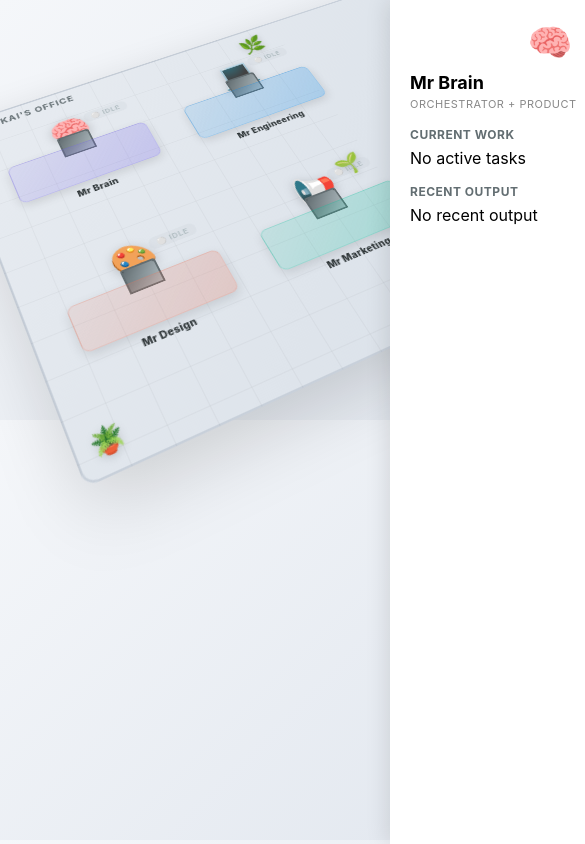
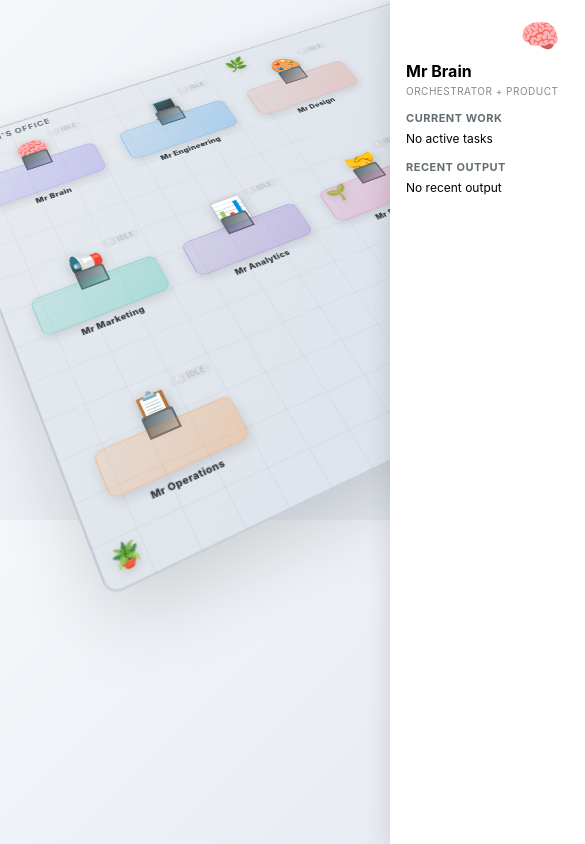
Before and after one commit to godblessyouai/mission-control, a plain HTML site: page mission-control-v1/components/virtual_office.html in a window 390 px wide. Shown: the top 844 px of the page, 585 px wide, since content can reach past the window. Drawn offline with Linux system fonts and the light colour scheme.

Commit message:
Add 3 new agents: Mr Analytics, Mr Support, Mr Operations — 7-agent system

```diff
--- a/mission-control-v1/components/virtual_office.html
+++ b/mission-control-v1/components/virtual_office.html
@@ -20,16 +20,16 @@ body {
 
 .office-floor {
   position: relative;
-  width: 750px;
-  height: 420px;
+  width: 860px;
+  height: 520px;
   transform: rotateX(35deg) rotateZ(-25deg);
   transform-style: preserve-3d;
 }
 
 .floor-tile {
   position: absolute;
-  width: 750px;
-  height: 420px;
+  width: 860px;
+  height: 520px;
   background: linear-gradient(135deg, #e8ecf1 0%, #d5dde6 100%);
   border-radius: 12px;
   border: 2px solid #c8d0da;
@@ -49,8 +49,8 @@ body {
 
 .desk {
   position: absolute;
-  width: 155px;
-  height: 90px;
+  width: 130px;
+  height: 80px;
   cursor: pointer;
   transition: all 0.3s ease;
   transform-style: preserve-3d;
@@ -65,18 +65,18 @@ body {
   position: absolute;
   bottom: 0;
   width: 100%;
-  height: 50px;
+  height: 44px;
   border-radius: 8px;
   box-shadow: 0 4px 12px rgba(0,0,0,0.12);
 }
 
 .desk-screen {
   position: absolute;
-  bottom: 38px;
+  bottom: 34px;
   left: 50%;
   transform: translateX(-50%);
-  width: 36px;
-  height: 28px;
+  width: 30px;
+  height: 22px;
   background: #2d3436;
   border-radius: 3px 3px 0 0;
   border: 2px solid #636e72;
@@ -90,10 +90,10 @@ body {
 
 .agent-avatar {
   position: absolute;
-  bottom: 50px;
+  bottom: 44px;
   left: 50%;
   transform: translateX(-50%);
-  font-size: 36px;
+  font-size: 30px;
   filter: drop-shadow(0 3px 6px rgba(0,0,0,0.2));
   transition: transform 0.3s ease;
 }
@@ -104,10 +104,10 @@ body {
 
 .agent-name {
   position: absolute;
-  bottom: -18px;
+  bottom: -16px;
   width: 100%;
   text-align: center;
-  font-size: 10px;
+  font-size: 9px;
   font-weight: 800;
   color: #2d3436;
   letter-spacing: 0.3px;
@@ -115,28 +115,28 @@ body {
 
 .status-badge {
   position: absolute;
-  top: 2px;
-  right: 8px;
-  font-size: 8px;
+  top: -2px;
+  right: 2px;
+  font-size: 7px;
   font-weight: 700;
-  padding: 2px 8px;
+  padding: 1px 6px;
   border-radius: 10px;
-  letter-spacing: 0.8px;
+  letter-spacing: 0.6px;
   text-transform: uppercase;
 }
 
 .task-bubble {
   position: absolute;
-  bottom: 88px;
+  bottom: 78px;
   left: 50%;
   transform: translateX(-50%);
   background: white;
-  padding: 4px 10px;
-  border-radius: 10px;
-  font-size: 9px;
+  padding: 3px 8px;
+  border-radius: 8px;
+  font-size: 8px;
   color: #636e72;
   white-space: nowrap;
-  max-width: 160px;
+  max-width: 140px;
   overflow: hidden;
   text-overflow: ellipsis;
   box-shadow: 0 2px 8px rgba(0,0,0,0.1);
@@ -144,24 +144,19 @@ body {
   transition: opacity 0.3s ease;
 }
 
-.desk:hover .task-bubble {
-  opacity: 1;
-}
+.desk:hover .task-bubble { opacity: 1; }
 
 .task-bubble::after {
   content: '';
   position: absolute;
-  bottom: -5px;
+  bottom: -4px;
   left: 50%;
   transform: translateX(-50%);
-  width: 0;
-  height: 0;
-  border-left: 5px solid transparent;
-  border-right: 5px solid transparent;
-  border-top: 5px solid white;
+  border-left: 4px solid transparent;
+  border-right: 4px solid transparent;
+  border-top: 4px solid white;
 }
 
-/* Status colors */
 .status-working { background: #00B89422; color: #00B894; }
 .status-idle { background: #B2BEC322; color: #B2BEC3; }
 .status-standby { background: #FDCB6E22; color: #FDCB6E; }
@@ -171,7 +166,6 @@ body {
 .screen-idle { background: linear-gradient(135deg, #636e72, #b2bec3); }
 .screen-standby { background: linear-gradient(135deg, #FDCB6E, #F6E58D); }
 
-/* Pulse for working */
 @keyframes pulse-glow {
   0% { box-shadow: 0 0 5px rgba(0,184,148,0.3); }
   50% { box-shadow: 0 0 20px rgba(0,184,148,0.6); }
@@ -179,22 +173,9 @@ body {
 }
 .desk-working { animation: pulse-glow 2s infinite; border-radius: 8px; }
 
-/* Typing animation for working */
-@keyframes typing {
-  0%, 100% { opacity: 0.3; }
-  50% { opacity: 1; }
-}
-.typing-dots span {
-  animation: typing 1.4s infinite;
-  font-size: 14px;
-}
-.typing-dots span:nth-child(2) { animation-delay: 0.2s; }
-.typing-dots span:nth-child(3) { animation-delay: 0.4s; }
-
-/* Office decorations */
 .plant {
   position: absolute;
-  font-size: 24px;
+  font-size: 20px;
   filter: drop-shadow(0 2px 4px rgba(0,0,0,0.15));
 }
 
@@ -202,34 +183,32 @@ body {
   position: absolute;
   top: 8px;
   left: 12px;
-  font-size: 11px;
+  font-size: 10px;
   font-weight: 700;
   color: #636e72;
   letter-spacing: 1px;
   text-transform: uppercase;
 }
 
-/* Info panel */
 .info-panel {
   position: fixed;
   top: 0;
-  right: -320px;
-  width: 320px;
+  right: -300px;
+  width: 300px;
   height: 100%;
   background: white;
   box-shadow: -4px 0 20px rgba(0,0,0,0.1);
   transition: right 0.3s ease;
   z-index: 100;
-  padding: 20px;
+  padding: 16px;
   overflow-y: auto;
 }
 .info-panel.open { right: 0; }
-.info-panel h3 { font-size: 18px; margin-bottom: 4px; }
-.info-panel .role { font-size: 11px; color: #888; text-transform: uppercase; letter-spacing: 0.5px; }
-.info-panel .section { margin-top: 16px; }
-.info-panel .section h4 { font-size: 12px; color: #636e72; text-transform: uppercase; letter-spacing: 0.5px; margin-bottom: 6px; }
-.info-panel .job-item { padding: 8px; background: #f8f9fa; border-radius: 8px; margin-bottom: 6px; font-size: 12px; }
-.info-panel .close-btn { position: absolute; top: 12px; right: 12px; cursor: pointer; font-size: 18px; color: #b2bec3; }
+.info-panel h3 { font-size: 16px; margin-bottom: 4px; }
+.info-panel .role { font-size: 10px; color: #888; text-transform: uppercase; letter-spacing: 0.5px; }
+.info-panel .section { margin-top: 14px; }
+.info-panel .section h4 { font-size: 11px; color: #636e72; text-transform: uppercase; letter-spacing: 0.5px; margin-bottom: 6px; }
+.info-panel .close-btn { position: absolute; top: 10px; right: 10px; cursor: pointer; font-size: 16px; color: #b2bec3; }
 .info-panel .close-btn:hover { color: #2d3436; }
 </style>
 </head>
@@ -242,12 +221,13 @@ body {
     <div class="office-label">🏢 Mr Kai's Office</div>
 
     <!-- Plants -->
-    <div class="plant" style="top:10px;right:20px;">🌿</div>
-    <div class="plant" style="bottom:15px;left:15px;">🪴</div>
-    <div class="plant" style="top:50%;right:10px;">🌱</div>
+    <div class="plant" style="top:8px;right:16px;">🌿</div>
+    <div class="plant" style="bottom:12px;left:12px;">🪴</div>
+    <div class="plant" style="top:45%;right:8px;">🌱</div>
+    <div class="plant" style="bottom:12px;right:50px;">🌿</div>
 
-    <!-- Mr Brain -->
-    <div class="desk" id="desk-brain" style="top:40px;left:40px;" onclick="showPanel('brain')">
+    <!-- Row 1: Brain, Engineering, Design -->
+    <div class="desk" id="desk-brain" style="top:30px;left:30px;" onclick="showPanel('brain')">
       <div class="task-bubble" id="bubble-brain">🪑 Nothing active</div>
       <div class="agent-avatar">🧠</div>
       <div class="desk-screen"><div class="desk-screen-glow screen-idle" id="screen-brain"></div></div>
@@ -256,8 +236,7 @@ body {
       <div class="agent-name">Mr Brain</div>
     </div>
 
-    <!-- Mr Engineering -->
-    <div class="desk" id="desk-engineering" style="top:40px;left:240px;" onclick="showPanel('engineering')">
+    <div class="desk" id="desk-engineering" style="top:30px;left:190px;" onclick="showPanel('engineering')">
       <div class="task-bubble" id="bubble-engineering">🪑 Nothing active</div>
       <div class="agent-avatar">💻</div>
       <div class="desk-screen"><div class="desk-screen-glow screen-idle" id="screen-engineering"></div></div>
@@ -266,8 +245,7 @@ body {
       <div class="agent-name">Mr Engineering</div>
     </div>
 
-    <!-- Mr Design -->
-    <div class="desk" id="desk-design" style="top:220px;left:40px;" onclick="showPanel('design')">
+    <div class="desk" id="desk-design" style="top:30px;left:350px;" onclick="showPanel('design')">
       <div class="task-bubble" id="bubble-design">🪑 Nothing active</div>
       <div class="agent-avatar">🎨</div>
       <div class="desk-screen"><div class="desk-screen-glow screen-idle" id="screen-design"></div></div>
@@ -276,8 +254,8 @@ body {
       <div class="agent-name">Mr Design</div>
     </div>
 
-    <!-- Mr Marketing -->
-    <div class="desk" id="desk-marketing" style="top:220px;left:240px;" onclick="showPanel('marketing')">
+    <!-- Row 2: Marketing, Analytics, Support -->
+    <div class="desk" id="desk-marketing" style="top:200px;left:30px;" onclick="showPanel('marketing')">
       <div class="task-bubble" id="bubble-marketing">🪑 Nothing active</div>
       <div class="agent-avatar">📢</div>
       <div class="desk-screen"><div class="desk-screen-glow screen-idle" id="screen-marketing"></div></div>
@@ -286,29 +264,57 @@ body {
       <div class="agent-name">Mr Marketing</div>
     </div>
 
-    <!-- Mr Kai's desk (center, bigger) -->
-    <div style="position:absolute;top:130px;left:460px;text-align:center;">
-      <div style="font-size:28px;filter:drop-shadow(0 2px 4px rgba(0,0,0,0.2));">👔</div>
-      <div style="width:120px;height:40px;background:linear-gradient(135deg,#6C5CE730,#0984E330);border-radius:8px;border:2px solid #6C5CE740;margin-top:4px;box-shadow:0 4px 12px rgba(0,0,0,0.1);"></div>
-      <div style="font-size:10px;font-weight:800;color:#6C5CE7;margin-top:4px;letter-spacing:0.5px;">MR KAI</div>
+    <div class="desk" id="desk-analytics" style="top:200px;left:190px;" onclick="showPanel('analytics')">
+      <div class="task-bubble" id="bubble-analytics">🪑 Nothing active</div>
+      <div class="agent-avatar">📊</div>
+      <div class="desk-screen"><div class="desk-screen-glow screen-idle" id="screen-analytics"></div></div>
+      <div class="desk-surface" style="background:linear-gradient(135deg,#6F42C120,#6F42C140);border:1px solid #6F42C130;"></div>
+      <div class="status-badge status-idle" id="badge-analytics">⚪ IDLE</div>
+      <div class="agent-name">Mr Analytics</div>
+    </div>
+
+    <div class="desk" id="desk-support" style="top:200px;left:350px;" onclick="showPanel('support')">
+      <div class="task-bubble" id="bubble-support">🪑 Nothing active</div>
+      <div class="agent-avatar">🤝</div>
+      <div class="desk-screen"><div class="desk-screen-glow screen-idle" id="screen-support"></div></div>
+      <div class="desk-surface" style="background:linear-gradient(135deg,#E8439320,#E8439340);border:1px solid #E8439330;"></div>
+      <div class="status-badge status-idle" id="badge-support">⚪ IDLE</div>
+      <div class="agent-name">Mr Support</div>
+    </div>
+
+    <!-- Row 3: Operations -->
+    <div class="desk" id="desk-operations" style="top:370px;left:30px;" onclick="showPanel('operations')">
+      <div class="task-bubble" id="bubble-operations">🪑 Nothing active</div>
+      <div class="agent-avatar">📋</div>
+      <div class="desk-screen"><div class="desk-screen-glow screen-idle" id="screen-operations"></div></div>
+      <div class="desk-surface" style="background:linear-gradient(135deg,#FD7E1420,#FD7E1440);border:1px solid #FD7E1430;"></div>
+      <div class="status-badge status-idle" id="badge-operations">⚪ IDLE</div>
+      <div class="agent-name">Mr Operations</div>
+    </div>
+
+    <!-- Mr Kai's desk (center-right, bigger) -->
+    <div style="position:absolute;top:280px;left:560px;text-align:center;">
+      <div style="font-size:24px;filter:drop-shadow(0 2px 4px rgba(0,0,0,0.2));">👔</div>
+      <div style="width:110px;height:36px;background:linear-gradient(135deg,#6C5CE730,#0984E330);border-radius:8px;border:2px solid #6C5CE740;margin-top:4px;box-shadow:0 4px 12px rgba(0,0,0,0.1);"></div>
+      <div style="font-size:9px;font-weight:800;color:#6C5CE7;margin-top:4px;letter-spacing:0.5px;">MR KAI</div>
     </div>
   </div>
 </div>
 
-<!-- Info panel (slides in on click) -->
+<!-- Info panel -->
 <div class="info-panel" id="info-panel">
   <div class="close-btn" onclick="closePanel()">✕</div>
-  <div style="font-size:36px;text-align:center;margin-bottom:8px;" id="panel-emoji">🧠</div>
+  <div style="font-size:32px;text-align:center;margin-bottom:6px;" id="panel-emoji">🧠</div>
   <h3 id="panel-name">Mr Brain</h3>
   <div class="role" id="panel-role">Orchestrator + Product</div>
   <div id="panel-status" style="margin-top:8px;"></div>
   <div class="section">
     <h4>Current Work</h4>
-    <div id="panel-current">No active tasks</div>
+    <div id="panel-current" style="font-size:12px;">No active tasks</div>
   </div>
   <div class="section">
     <h4>Recent Output</h4>
-    <div id="panel-recent">No recent output</div>
+    <div id="panel-recent" style="font-size:12px;">No recent output</div>
   </div>
 </div>
 
@@ -318,6 +324,9 @@ const agents = {
   engineering: { name: 'Mr Engineering', emoji: '💻', role: 'Engineering Lead', color: '#0984E3' },
   design: { name: 'Mr Design', emoji: '🎨', role: 'Design Lead', color: '#E17055' },
   marketing: { name: 'Mr Marketing', emoji: '📢', role: 'Marketing Lead', color: '#00B894' },
+  analytics: { name: 'Mr Analytics', emoji: '📊', role: 'Data & Insights Lead', color: '#6F42C1' },
+  support: { name: 'Mr Support', emoji: '🤝', role: 'Customer & Compliance Lead', color: '#E84393' },
+  operations: { name: 'Mr Operations', emoji: '📋', role: 'Operations & Project Lead', color: '#FD7E14' },
 };
 
 function showPanel(id) {
@@ -327,23 +336,19 @@ function showPanel(id) {
   document.getElementById('panel-role').textContent = a.role;
   document.getElementById('panel-role').style.color = a.color;
   document.getElementById('info-panel').classList.add('open');
-
-  // Send message to Streamlit
-  if (window.parent) {
-    window.parent.postMessage({type: 'agent-click', agent: a.name}, '*');
-  }
+  if (window.parent) window.parent.postMessage({type: 'agent-click', agent: a.name}, '*');
 }
 
 function closePanel() {
   document.getElementById('info-panel').classList.remove('open');
 }
 
-// Update from Streamlit data
 function updateAgent(id, status, task) {
   const badge = document.getElementById('badge-' + id);
   const screen = document.getElementById('screen-' + id);
   const bubble = document.getElementById('bubble-' + id);
   const desk = document.getElementById('desk-' + id);
+  if (!badge) return;
 
   if (status === 'Busy') {
     badge.className = 'status-badge status-working';
@@ -366,11 +371,9 @@ function updateAgent(id, status, task) {
   }
 }
 
-// Listen for updates from Streamlit
 window.addEventListener('message', function(e) {
   if (e.data && e.data.type === 'update-agents') {
-    const data = e.data.agents;
-    for (const [id, info] of Object.entries(data)) {
+    for (const [id, info] of Object.entries(e.data.agents)) {
       updateAgent(id, info.status, info.task);
     }
   }
```
Also changed, not shown: mission-control-v1/agent-routing.json (+19 -4 lines), mission-control-v1/assets/hello-kitty.png (added), 4 other files.
